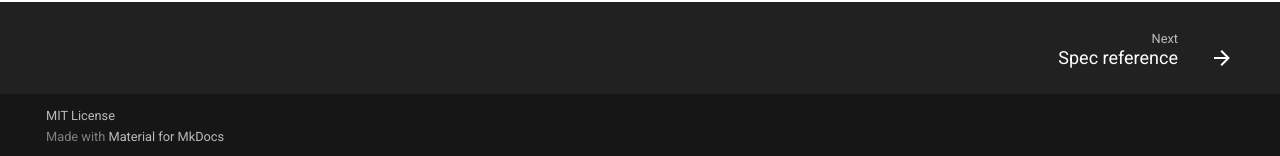
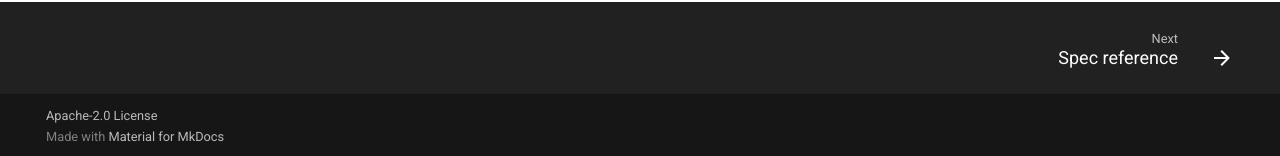
Before and after one commit to landonmclain/paf, an MkDocs documentation site: the page built from docs/README.md, in a window 1280 px wide and 1066 px high. Shown: the part 907-1063 px from the top of the window. Built offline with MkDocs 1.6.1 and Material for MkDocs 9.7.7, drawn with Linux system fonts in a browser that asks for light colours; comment, search, counter and statistics services are not loaded.

Commit message:
docs: mkdocs copyright says Apache-2.0, matching pyproject
The site footer claimed MIT while pyproject.toml declares Apache-2.0.

Co-Authored-By: paf <noreply@landonmclain.com>

```diff
--- a/mkdocs.yml
+++ b/mkdocs.yml
@@ -8,7 +8,7 @@ site_description: A small, opinionated agent framework built on pydantic-ai.
 repo_url: https://github.com/landonmclain/paf
 repo_name: landonmclain/paf
 edit_uri: edit/main/docs/
-copyright: MIT License
+copyright: Apache-2.0 License
 
 theme:
   name: material
```
